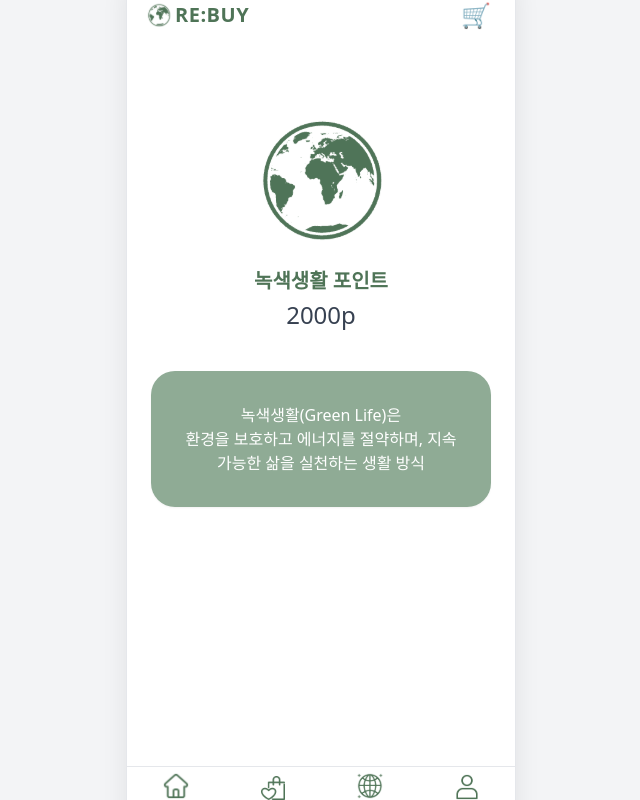
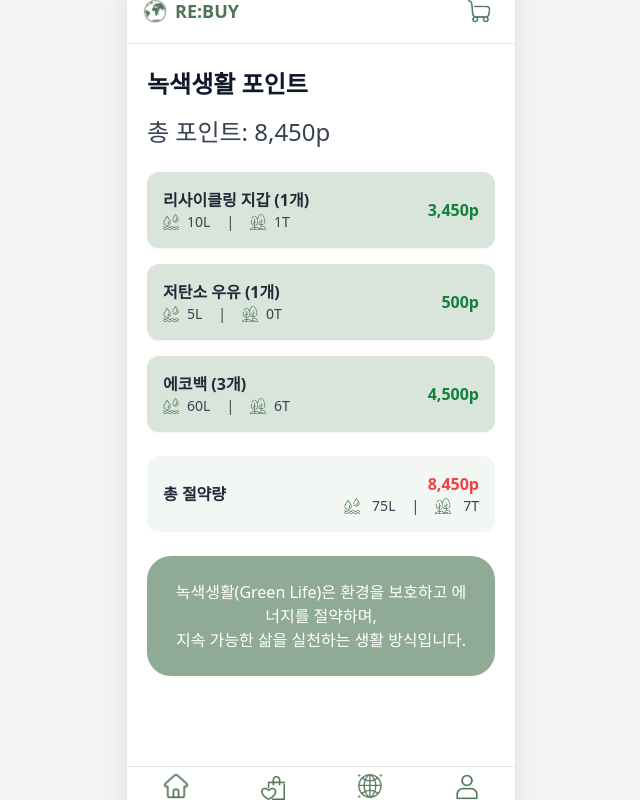
Before and after one commit to RE-BUY/RE-BUY-FE, a React (Vite) app: page /point in a window 1280 px wide. Shown: the whole page, without its empty margins (319-959 px from the left). Built offline with nearby package versions, Linux system fonts and the light colour scheme; a web font is replaced by a local one.

Commit message:
포인트 부분별 적립내역

```diff
--- a/src/data/products.ts
+++ b/src/data/products.ts
@@ -13,6 +13,45 @@ export interface PloggingItem {
   time: string;
   capacity: number;
 }
+export interface Product2 {
+  id: number;
+  brand: string;
+  name: string;
+  qty: number;
+  price: number;
+  waterL: number; // 절약한 물 L
+  treeT: number;  // 절약한 나무 T
+}
+
+export const purchaseHistory: Product2[] = [
+  {
+    id: 1,
+    brand: '프라이탁',
+    name: '리사이클링 지갑',
+    qty: 1,
+    price: 34500,
+    waterL: 10,
+    treeT: 1,
+  },
+  {
+    id: 2,
+    brand: '서울우유',
+    name: '저탄소 우유',
+    qty: 1,
+    price: 5000,
+    waterL: 5,
+    treeT: 0,
+  },
+  {
+    id: 3,
+    brand: '친환경',
+    name: '에코백',
+    qty: 3,
+    price: 15000,
+    waterL: 20,
+    treeT: 2,
+  },
+];
 
 export const ploggingItems: PloggingItem[] = [
   { id: 1, place: '경북대', time: '10:00 AM', capacity: 20 },
--- a/src/pages/PointPage.tsx
+++ b/src/pages/PointPage.tsx
@@ -1,49 +1,79 @@
+import { useMemo } from "react";
 import Layout from "../components/Layout";
-import { useNavigate } from 'react-router-dom';
-import earthIcon from '../assets/earth.svg';
+import TopNav from "../components/TopNav";
+import { purchaseHistory, type Product2 } from "../data/products";
 
 export default function PointPage() {
-  const navigate = useNavigate();
+
+  // 총 포인트 및 절약량 계산
+  const { totalWater, totalTree, totalPoints } = useMemo(() => {
+    let water = 0;
+    let tree = 0;
+    let points = 0;
+
+    purchaseHistory.forEach((item: Product2) => {
+      water += item.waterL * item.qty;
+      tree += item.treeT * item.qty;
+      points += item.price * item.qty * 0.1; // 1원 = 0.1포인트
+    });
+
+    return { totalWater: water, totalTree: tree, totalPoints: points };
+  }, []);
 
   return (
     <Layout>
       <div className="flex flex-col h-full bg-white relative">
 
-        <header className="flex items-center justify-between px-5 py-4 bg-white">
-          <div className="flex items-center cursor-pointer" onClick={() => navigate('/')}>
-            <img src={earthIcon} alt="RE:BUY" className="h-6 w-6 mr-1" />
-            <span className="text-xl font-black tracking-wide text-[#4F7457]">RE:BUY</span>
+        {/* TopNav */}
+        <TopNav />
+
+        {/* 포인트 영역 */}
+        <div className="flex-1 overflow-y-auto px-5 pt-6 pb-32">
+
+          <h2 className="text-2xl font-bold text-gray-900 mb-4">녹색생활 포인트</h2>
+          <p className="text-2xl font-medium text-gray-700 mb-6">
+            총 포인트: {totalPoints.toLocaleString()}p
+          </p>
+
+          {/* 상품별 절약 포인트 내역 */}
+          <ul className="space-y-4 mb-6">
+            {purchaseHistory.map((item: Product2) => (
+              <li key={item.id} className="flex justify-between items-center bg-[#D9E5DA] rounded-xl p-4 shadow-sm">
+                <div>
+                  <p className="font-bold text-gray-800">{item.name} ({item.qty}개)</p>
+                  <p className="text-gray-700 text-sm flex items-center gap-2">
+                    <img src="/images/products/water_icon.png" alt="물" className="w-4 h-4" /> {item.waterL * item.qty}L
+                    <span className="mx-2">|</span>
+                    <img src="/images/products/tree_icon.png" alt="나무" className="w-4 h-4" /> {item.treeT * item.qty}T
+                  </p>
+                </div>
+                <span className="font-bold text-green-700">{(item.price * item.qty * 0.1).toLocaleString()}p</span>
+              </li>
+            ))}
+          </ul>
+
+          {/* 총 합계 */}
+          <div className="bg-sub1/30 rounded-xl p-4 flex justify-between items-center">
+            <span className="font-bold text-gray-800">총 절약량</span>
+            <div className="text-right">
+              <p className="text-red-500 font-bold">{totalPoints.toLocaleString()}p</p>
+              <p className="text-gray-700 text-sm flex items-center gap-3">
+                <img src="/images/products/water_icon.png" alt="물" className="w-4 h-4" /> {totalWater}L
+                <span className="mx-1">|</span>
+                <img src="/images/products/tree_icon.png" alt="나무" className="w-4 h-4" /> {totalTree}T
+              </p>
+            </div>
           </div>
 
-          <button onClick={() => navigate('/shoppingBasket')} className="p-1">
-            <span className="text-2xl">🛒</span>
-          </button>
-        </header>
-
-        <div className="flex-1 flex flex-col items-center pt-16 px-6">
-
-          <div className="w-32 h-32 mb-6 rounded-full overflow-hidden flex items-center justify-center">
-            <img src={earthIcon} alt="Earth" className="w-full h-full object-cover" />
-          </div>
-
-          <h2 className="text-xl font-bold text-[#4F7457] mb-1">
-            녹색생활 포인트
-          </h2>
-          <p className="text-2xl font-medium text-gray-700 mb-10">
-            2000p
-          </p>
-
-          <div className="w-full bg-[#8FAB95] rounded-3xl p-8 text-center shadow-sm">
-            <p className="text-white font-medium leading-relaxed text-sm sm:text-base">
-              녹색생활(Green Life)은<br />
-              환경을 보호하고 에너지를 절약하며, 지속<br />
-              가능한 삶을 실천하는 생활 방식
+          {/* 설명 */}
+          <div className="w-full bg-[#8FAB95] rounded-3xl p-6 text-center shadow-sm mt-6">
+            <p className="text-white font-medium text-sm sm:text-base leading-relaxed">
+              녹색생활(Green Life)은 환경을 보호하고 에너지를 절약하며,<br />
+              지속 가능한 삶을 실천하는 생활 방식입니다.
             </p>
           </div>
 
         </div>
-
-
       </div>
     </Layout>
   );
```
